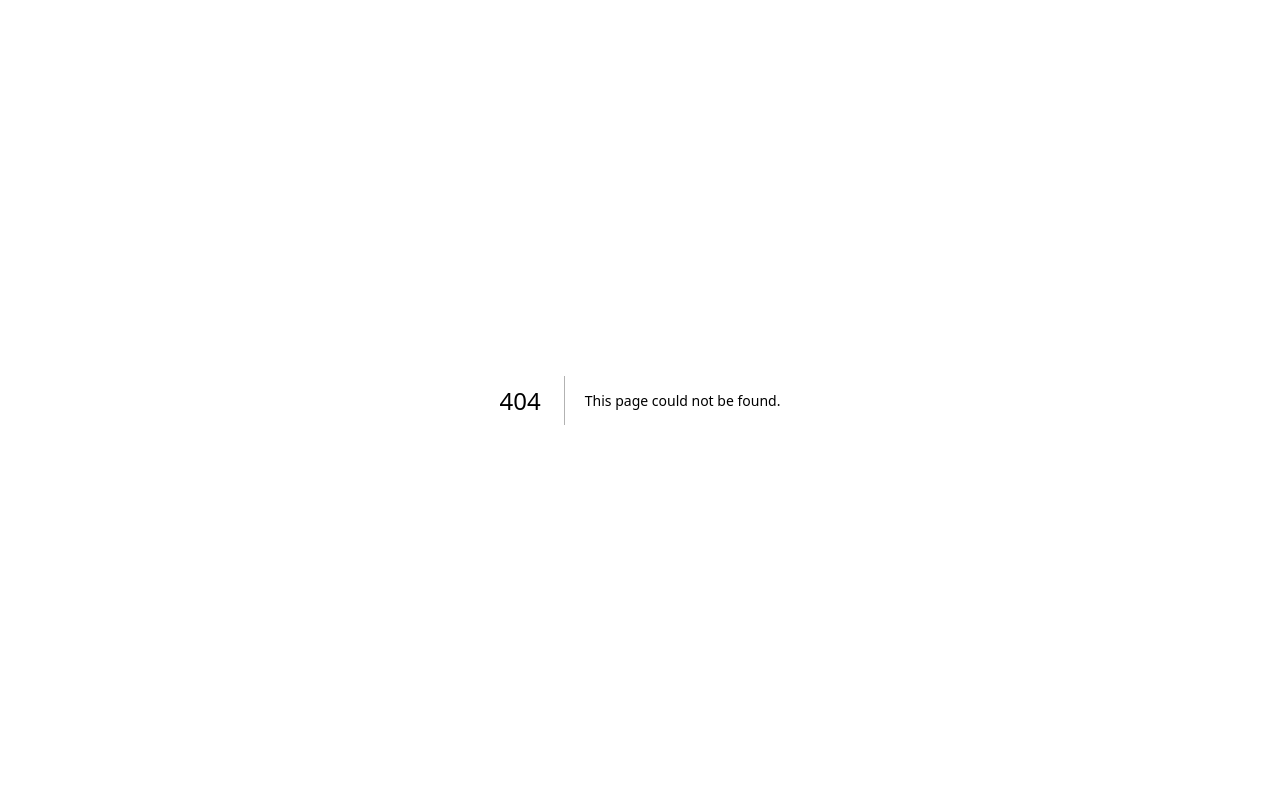
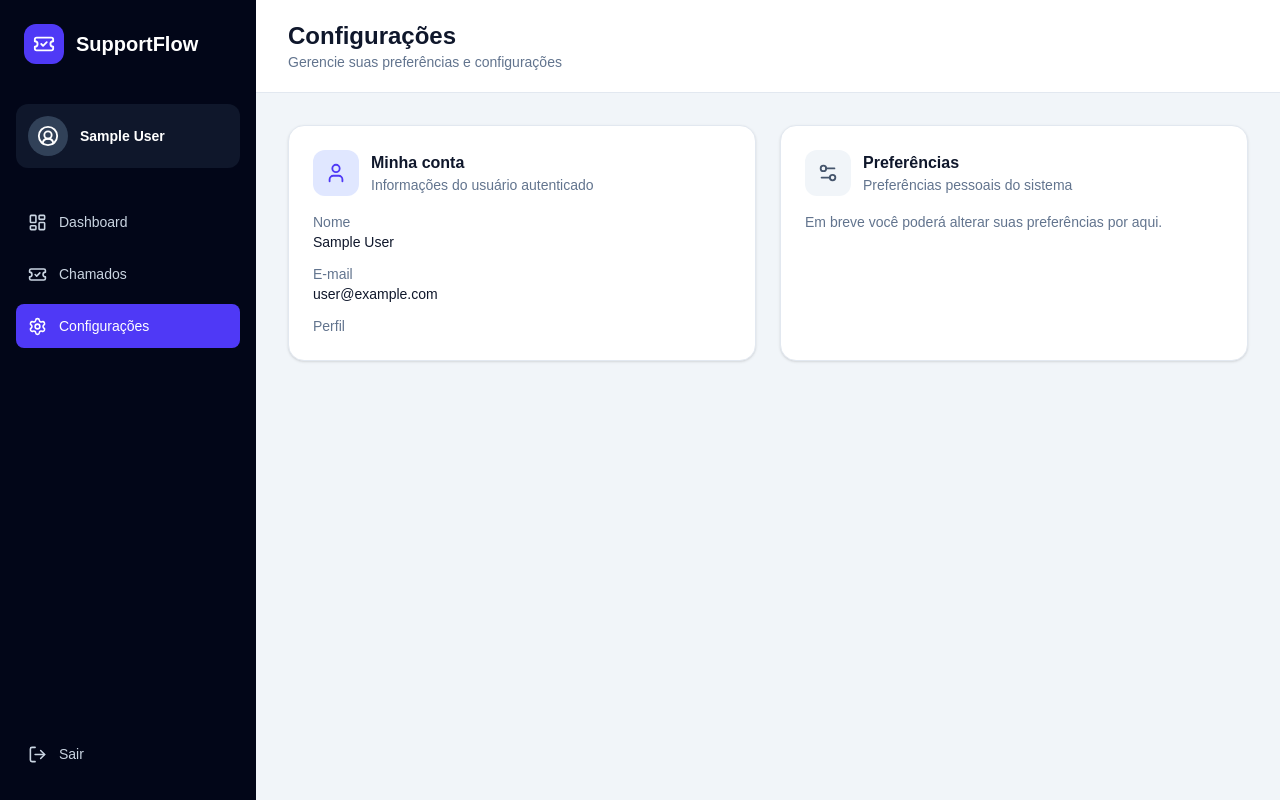
Before and after one commit to pedrogarciaphgs/support-flow, a Next.js app: page /settings in a window 1280 px wide. Before the commit this address had no page. Built offline with nearby package versions, Linux system fonts and the light colour scheme; no server answers; sample sign-in values are in the browser's storage.

Commit message:
feat: add role-aware settings page

```diff
--- /dev/null
+++ b/src/app/settings/page.tsx
@@ -0,0 +1,126 @@
+import { redirect } from "next/navigation";
+import { User, Shield, Settings2 } from "lucide-react";
+
+import { auth } from "@/auth";
+import { Sidebar } from "@/components/layout/sidebar";
+
+export default async function SettingsPage() {
+  const session = await auth();
+
+  if (!session?.user) {
+    redirect("/login");
+  }
+
+  const isAdmin = session.user.role === "ADMIN";
+
+  return (
+    <main className="flex min-h-screen bg-slate-100">
+      <Sidebar
+        user={{
+          name: session.user.name ?? "Usuário",
+          role: session.user.role,
+        }}
+      />
+
+      <section className="min-w-0 flex-1">
+        <header className="border-b border-slate-200 bg-white px-8 py-5">
+          <div>
+            <h1 className="text-2xl font-bold text-slate-900">Configurações</h1>
+
+            <p className="text-sm text-slate-500">
+              Gerencie suas preferências e configurações
+            </p>
+          </div>
+        </header>
+
+        <div className="p-8">
+          <div className="grid gap-6 lg:grid-cols-2">
+            <div className="rounded-2xl border border-slate-200 bg-white p-6 shadow-sm">
+              <div className="mb-4 flex items-center gap-3">
+                <div className="rounded-xl bg-indigo-100 p-3 text-indigo-600">
+                  <User size={22} />
+                </div>
+
+                <div>
+                  <h2 className="font-semibold text-slate-900">Minha conta</h2>
+
+                  <p className="text-sm text-slate-500">
+                    Informações do usuário autenticado
+                  </p>
+                </div>
+              </div>
+
+              <div className="space-y-3 text-sm">
+                <div>
+                  <span className="text-slate-500">Nome</span>
+                  <p className="font-medium text-slate-900">
+                    {session.user.name ?? "Não informado"}
+                  </p>
+                </div>
+
+                <div>
+                  <span className="text-slate-500">E-mail</span>
+                  <p className="font-medium text-slate-900">
+                    {session.user.email ?? "Não informado"}
+                  </p>
+                </div>
+
+                <div>
+                  <span className="text-slate-500">Perfil</span>
+                  <p className="font-medium text-slate-900">
+                    {session.user.role}
+                  </p>
+                </div>
+              </div>
+            </div>
+
+            <div className="rounded-2xl border border-slate-200 bg-white p-6 shadow-sm">
+              <div className="mb-4 flex items-center gap-3">
+                <div className="rounded-xl bg-slate-100 p-3 text-slate-600">
+                  <Settings2 size={22} />
+                </div>
+
+                <div>
+                  <h2 className="font-semibold text-slate-900">Preferências</h2>
+
+                  <p className="text-sm text-slate-500">
+                    Preferências pessoais do sistema
+                  </p>
+                </div>
+              </div>
+
+              <p className="text-sm text-slate-500">
+                Em breve você poderá alterar suas preferências por aqui.
+              </p>
+            </div>
+
+            {isAdmin && (
+              <div className="rounded-2xl border border-slate-200 bg-white p-6 shadow-sm lg:col-span-2">
+                <div className="mb-4 flex items-center gap-3">
+                  <div className="rounded-xl bg-red-100 p-3 text-red-600">
+                    <Shield size={22} />
+                  </div>
+
+                  <div>
+                    <h2 className="font-semibold text-slate-900">
+                      Administração do sistema
+                    </h2>
+
+                    <p className="text-sm text-slate-500">
+                      Configurações disponíveis apenas para administradores
+                    </p>
+                  </div>
+                </div>
+
+                <p className="text-sm text-slate-500">
+                  Aqui podemos adicionar futuramente categorias, prioridades,
+                  regras de atendimento e outras configurações.
+                </p>
+              </div>
+            )}
+          </div>
+        </div>
+      </section>
+    </main>
+  );
+}
```
